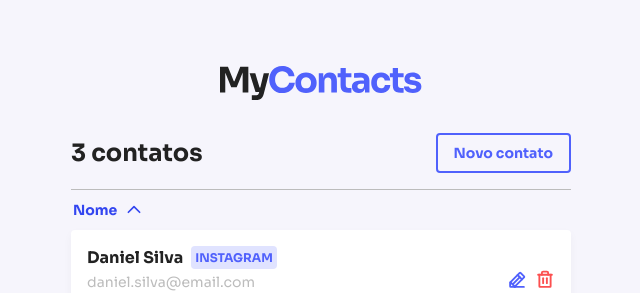
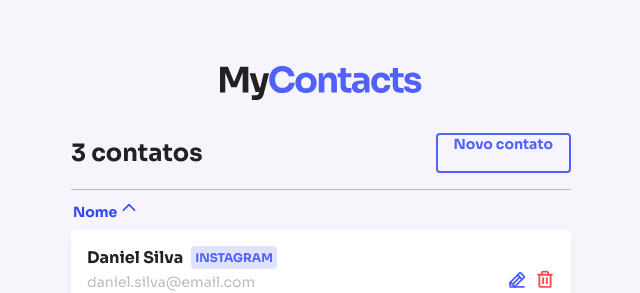
Before and after one commit to dfsilva-dxp/my-contacts, a React (Vite) app: page / in a window 1280 px wide. Shown: the top 293 px of the page, without its empty margins (319-959 px from the left). Built offline with nearby package versions, Linux system fonts and the light colour scheme.

Commit message:
styles: remove display, align-items and justify-content.

```diff
--- a/src/components/Button/styles.ts
+++ b/src/components/Button/styles.ts
@@ -4,9 +4,6 @@ import { ButtonContentProps } from "./types";
 
 export const ButtonContent = styled.button<ButtonContentProps>`
   ${({ theme, variant, size }) => css`
-    display: inline-flex;
-    align-items: center;
-    justify-content: center;
     gap: 0.5rem;
     border: 2px solid transparent;
     border-radius: 0.25rem;
```
